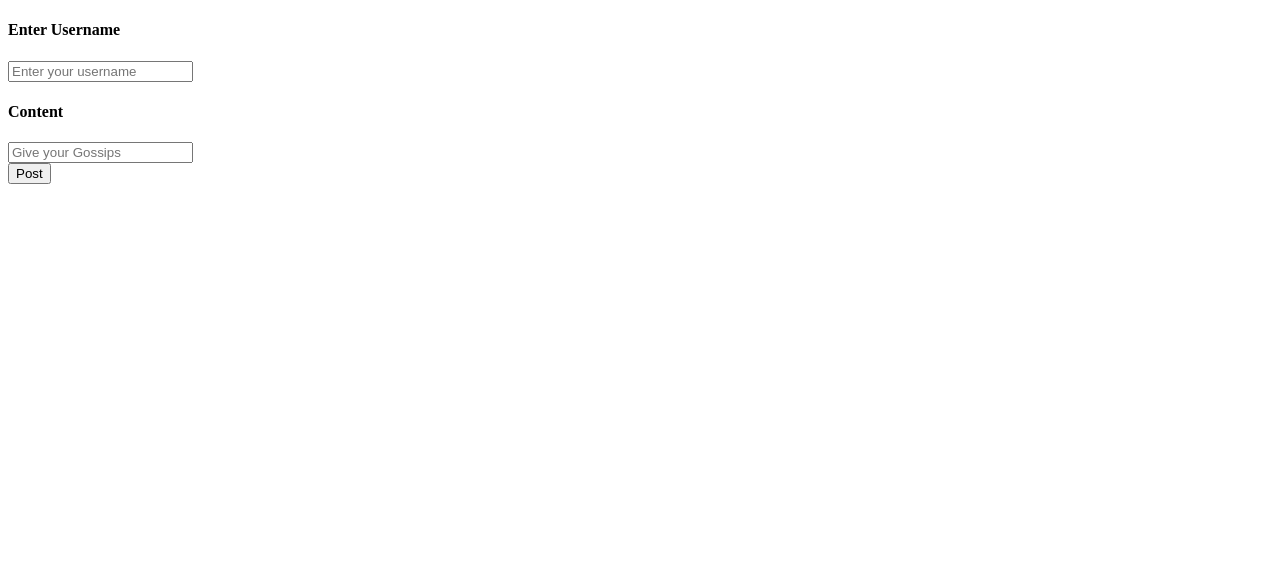
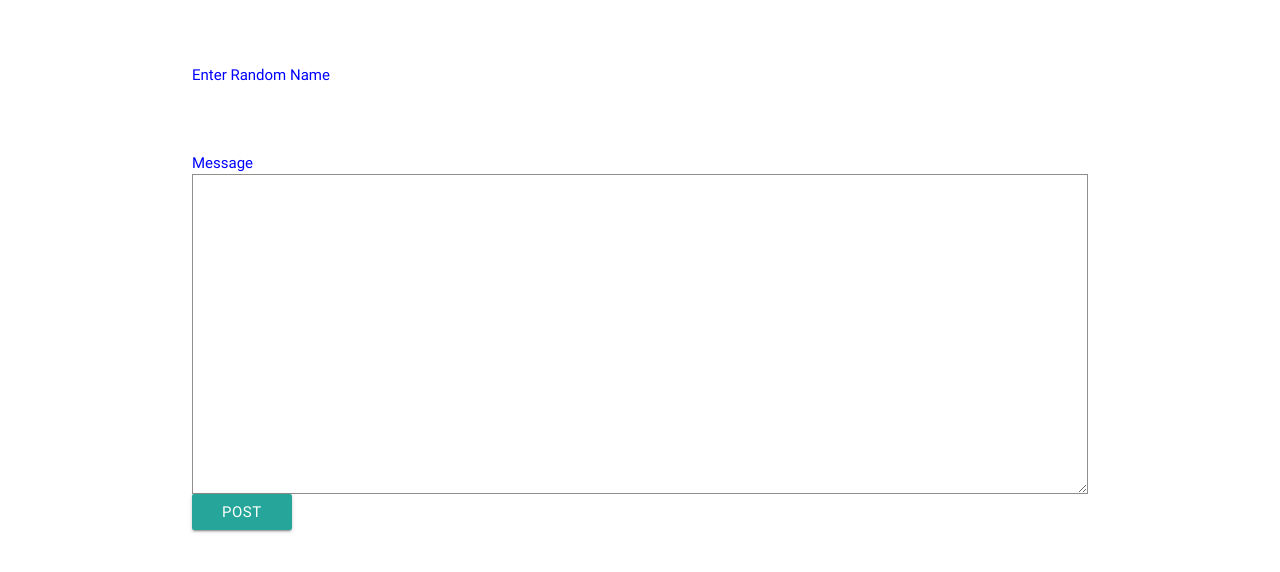
Before and after one commit to navneetraj2623/confession-gossips, a plain HTML site: page content.html in a window 1280 px wide. Drawn offline with nearby package versions, Linux system fonts and the light colour scheme.

Commit message:
worked on post

```diff
--- a/content.css
+++ b/content.css
@@ -0,0 +1,41 @@
+*{
+    padding: 0;
+    margin: 0;
+    border: none;
+}
+body{
+    display: flex;
+    justify-content: center;
+    align-items: center;
+}
+.contentBox{
+    justify-content: center;
+    align-items: center;
+    width: 70vw;
+    height: 70vh;
+    margin-top: 5%;
+}
+label{
+    font-weight: bolder;
+    color: black;
+}
+.user{
+    border: none;
+}
+#usernametext{
+    color: blue;
+}
+#username{
+    border: none;
+}
+.content{
+    border: 1px solid rgb(145, 141, 141);
+    height: 40vh;
+}
+#gossips{
+    color: blue;
+}
+#post{
+    height: 100%;
+    border: none;
+}
--- a/content.html
+++ b/content.html
@@ -4,18 +4,22 @@
     <meta charset="UTF-8">
     <meta name="viewport" content="width=device-width, initial-scale=1.0">
     <title>Document</title>
+    <link rel="stylesheet" href="content.css">
+    <link rel="stylesheet" href="https://cdnjs.cloudflare.com/ajax/libs/materialize/0.100.2/css/materialize.min.css">
 </head>
 <body>
     <div class="contentBox">
-        <div id="userName">
-            <h4>Enter Username</h4>
-            <input type="text" name="Username" placeholder="Enter your username">
+<form id="Contents">
+        <div id="usernametext" aria-placeholder="" aria-required="">Enter Random Name</div>
+        <div class="user">
+            <input type="text" id="username"/>
         </div>
-        <div id="content">
-            <h4>Content</h4>
-            <input type="text" name="Content" placeholder="Give your Gossips">
+        <div id="gossips">Message</div>
+        <div class="content">
+            <textarea  id="post"></textarea>
         </div>
-        <button id="post">Post</button>
+        <button class="waves-effect wave-light btn">POST</button>
+    </form>
     </div>
 </body>
 </html>
```
